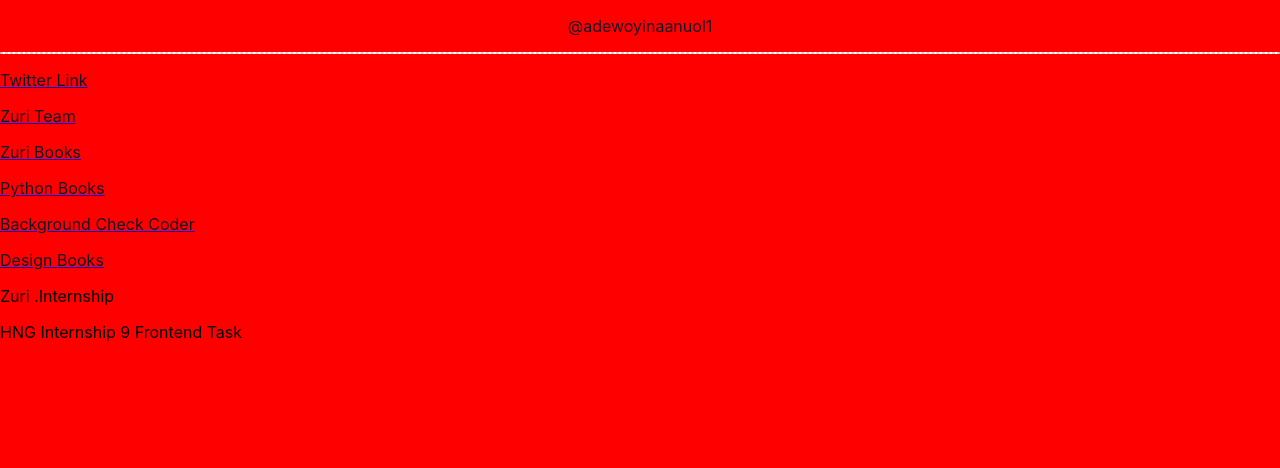
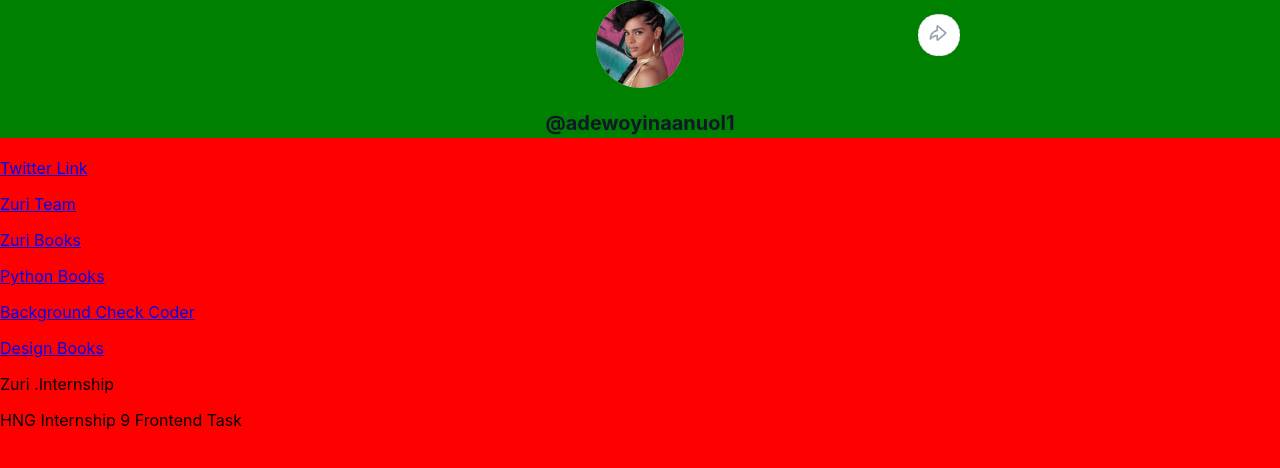
Before and after one commit to BlackMountA/Hng-task1, a React (Create React App) app: page / in a window 1280 px wide. Shown: the top 468 px of the page. Built offline with nearby package versions, Linux system fonts and the light colour scheme.

Commit message:
Profile Section Stlying completed

```diff
--- /dev/null
+++ b/src/App(1).css
@@ -0,0 +1,49 @@
+body{
+    margin: 0;
+    box-sizing: border-box;
+    padding: 0;
+    background-color: red;
+}
+
+.profile-section{
+background-color: green;
+position: relative;
+}
+.profile__img{
+  background: url(./componens/Logo.jpg);
+  border-radius: 275px;
+  width: 88px;
+  height: 88px;
+  margin: 0 auto;
+}
+
+.twitter__text{
+  font-family: 'Inter';
+  font-style: normal;
+  font-weight: 700;
+  font-size: 20px;
+  line-height: 30px;
+  text-align: center;
+  color: #101828;
+}
+.avatar-share-button{
+border: 1px dashed #D0D5DD;
+border-radius: 20px;
+  width: 40px;
+  height: 40px;
+  position: absolute;
+  right:25%;
+  top: 10%;
+  background: #FFFFFF;
+  display: flex;
+    justify-content: center;
+    align-items: center;
+}
+
+.icon{
+  text-align: center;
+  width: 20px;
+  height: 20px;
+  background-image: url(./componens/Icon.png);
+  background-repeat: no-repeat;
+  }
--- a/src/App.css
+++ b/src/App.css
@@ -8,7 +8,11 @@
   padding: 0;
   box-sizing: border-box;
 }
+.stage1tasks{
+/* align-items: center;
+padding-top: 10%; */
 
+}
 .main-section{
 /* display: flex;
 flex-direction: column;
@@ -57,6 +61,7 @@
 width: 1152px;
 height: 142px; */
 
+/* margin: 0 auto; */
 
 /* Inside auto layout */
 
@@ -77,7 +82,11 @@
 
 background: url(./componens/Logo.jpg);
 border-radius: 275px; */
-
+background: url(./componens/Logo.jpg);
+border-radius: 275px;
+width: 88px;
+height: 88px;
+margin: 0 auto;
 /* Inside auto layout */
 /*
 flex: none;
@@ -112,11 +121,11 @@
 
 /* Text xl/Bold */
 
-/* font-family: 'Inter';
+font-family: 'Inter';
 font-style: normal;
 font-weight: 700;
 font-size: 20px;
-line-height: 30px; */
+line-height: 30px;
 /* identical to box height, or 150% */
 
 text-align: center;
@@ -144,8 +153,8 @@
 background: #FFFFFF;
 /* Gray/300 */
 
-border: 1px dashed #D0D5DD;
-border-radius: 20px;
+/* border: 1px dashed #D0D5DD;
+border-radius: 20px; */
 
 /* Inside auto layout */
 
@@ -168,6 +177,7 @@
 bottom: 15%;
 
 border-radius: 12px; */
+
 }
 .share-06{
   /* width: 20px;
@@ -180,13 +190,16 @@
 flex-grow: 0; */
 }
 .icon{
-  /* position: absolute;
+  /* width: 20px;
+height: 20px;
+  position: absolute;
 left: 12.5%;
 right: 11.53%;
 top: 14.95%;
 bottom: 14.95%;
 border: 1.66667px solid #98A2B3;
 background: url(./componens/Icon.png); */
+background: url(./componens/Icon.png);
 }
 
 
--- a/src/App.js
+++ b/src/App.js
@@ -1,13 +1,13 @@
 
 import Footer from './componens/Footer';
 import Stage1Tasks from './componens/Stage1Tasks';
-import './App.css';
+import './App(1).css';
 
 function App() {
 
   return (
     <body>
-    <section className="Stage1Tasks">
+    <section className="stage1tasks">
     <Stage1Tasks />
     </section>
     <Footer />
--- a/src/componens/Stage1Tasks.js
+++ b/src/componens/Stage1Tasks.js
@@ -5,25 +5,24 @@
   return (
     <>
     <div className='main-section'>
-    <div className='main-section__content' >
-    <div className='profile-section' >
+    <div className='profile-section'>
     <div className='profile__img'>
     </div>
+    <div className="avatar-share-button">
+        <div className="icon" ></div>
+        </div>
+
     <div className="twitter">
     <p className="twitter__text">@adewoyinaanuol1</p>
     </div>
+
       {/* <div id="slack">
       @adewoynaanuoluwapoo
       </div> */}
-      <div className="avatar-share-button" >
-      <div className="avatar-share-button__content" >
-        <div className="share-06">
-        <div className="icon" ></div>
-        </div>
-      </div>
+
+
+
     </div>
-    </div>
-
     <div className='link-section'>
        <a href="https://twitter.com/adewoyinaanuol1" id="links"><div className="frame5"><p className="text">Twitter Link</p></div></a>
        <a href="https://training.zuri.team/" id="btn__zuri" ><div className="frame5"><p className="text" >Zuri Team</p></div></a>
@@ -33,7 +32,6 @@
        <a href="https://books.zuri.team/design-rules" id="book_design"><div className="frame5"><p className="text">Design Books</p></div></a>
 
 
-    </div>
     </div>
     </div>
 
```
Also changed, not shown: 1 other file (tests, documents, lock files or other folders).
